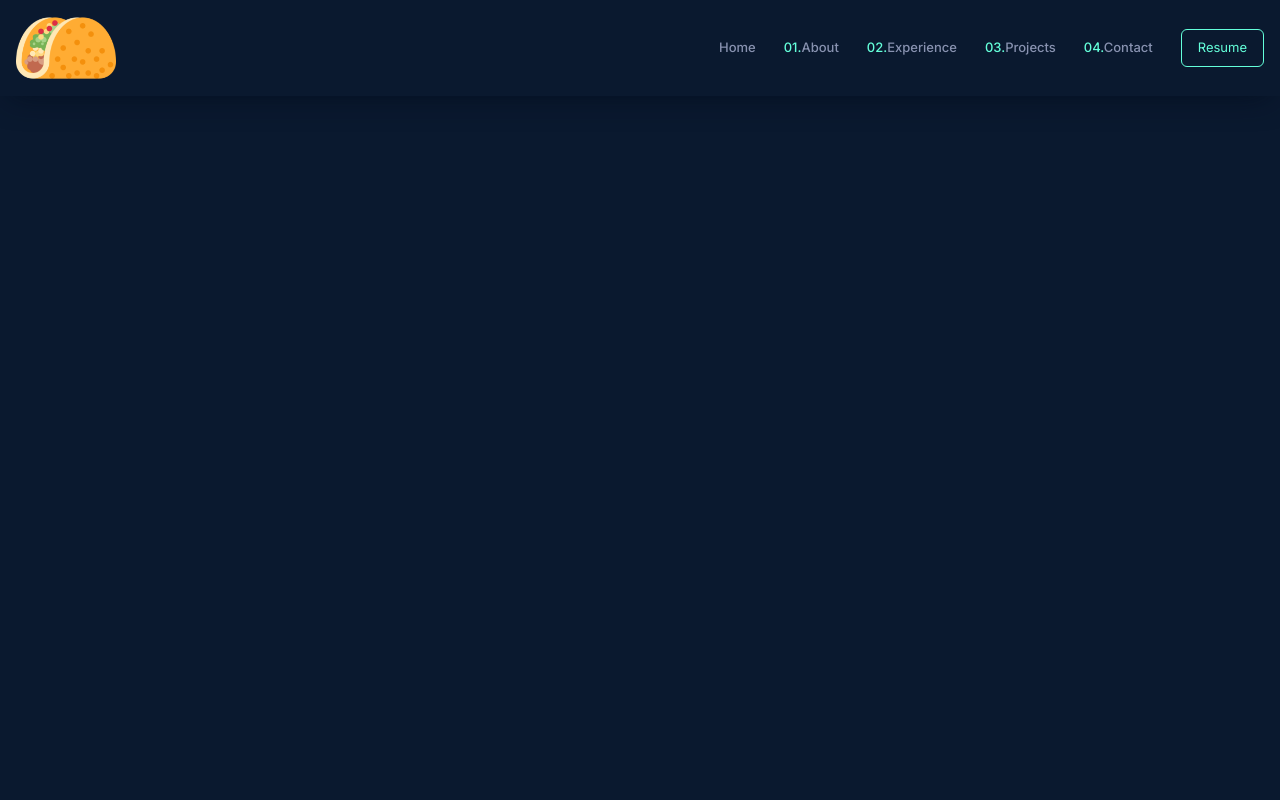
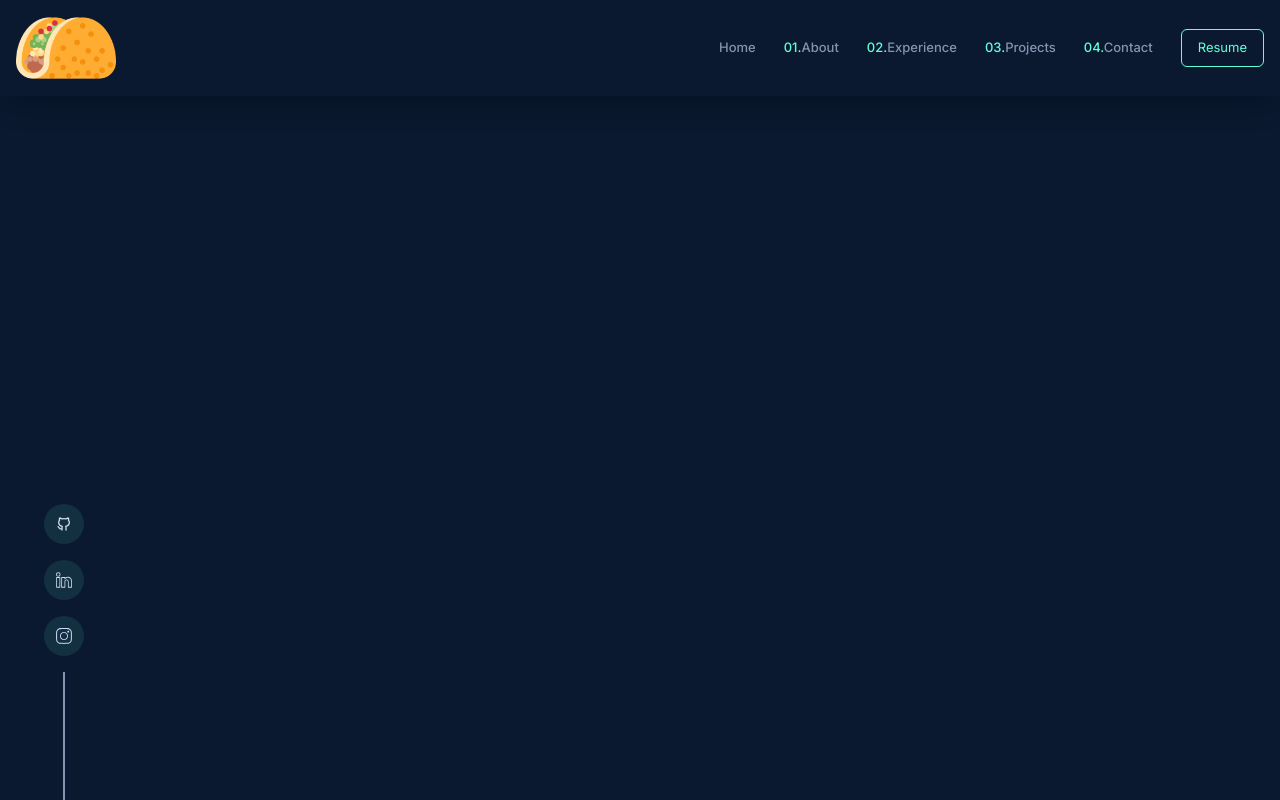
Before and after one commit to ProfMoriartey/my-portfo, a Next.js app: page / in a window 1280 px wide. Built offline with nearby package versions, Linux system fonts and the light colour scheme.

Commit message:
Add LeftSide

```diff
--- a/app/page.tsx
+++ b/app/page.tsx
@@ -1,9 +1,17 @@
+import LeftSide from "@/components/LeftSide";
 import Navbar from "@/components/Navbar";
 
 export default function Home() {
   return (
     <main className="w-full h-screen bg-bodyColor text-textLight overflow-x-hidden overflow-y-scroll font-bodyFont">
       <Navbar />
+      <div className="w-full h-[88vh] xl:flex items-center gap-20 justify-between">
+        <div className="hidden xl:inline-flex w-32 h-full fixed left-0 bottom-0">
+          <LeftSide />
+        </div>
+        <div></div>
+        <div></div>
+      </div>
     </main>
   );
 }
--- /dev/null
+++ b/components/LeftSide.tsx
@@ -0,0 +1,36 @@
+import React from "react";
+import { TbBrandGithub } from "react-icons/tb";
+import { SlSocialLinkedin, SlSocialInstagram } from "react-icons/sl";
+
+const LeftSide = () => {
+  return (
+    <div className="w-full h-full flex flex-col items-center justify-end gap-4 text-textLight">
+      <div className="flex flex-col gap-4">
+        <a href="https://github.com/ProfMoriartey" target="_blank">
+          <span className="w-10 h-10 bg-hoverColor rounded-full inline-flex items-center justify-center hover:text-textGreen cursor-pointer hover:-translate-y-2 transition-all duration-300">
+            <TbBrandGithub />
+          </span>
+        </a>
+        <a
+          href="https://www.linkedin.com/in/ahmed-alhusaini-75b1621a4"
+          target="_blank"
+        >
+          <span className="w-10 h-10 bg-hoverColor rounded-full inline-flex items-center justify-center hover:text-textGreen cursor-pointer hover:-translate-y-2 transition-all duration-300">
+            <SlSocialLinkedin />
+          </span>
+        </a>
+        <a
+          href="https://instagram.com/ahmedalhusaini_?igshid=OGQ5ZDc2ODk2ZA=="
+          target="_blank"
+        >
+          <span className="w-10 h-10 bg-hoverColor rounded-full inline-flex items-center justify-center hover:text-textGreen cursor-pointer hover:-translate-y-2 transition-all duration-300">
+            <SlSocialInstagram />
+          </span>
+        </a>
+      </div>
+      <div className="w-[2px] h-32 bg-textDark"></div>
+    </div>
+  );
+};
+
+export default LeftSide;
--- a/package.json
+++ b/package.json
@@ -18,6 +18,7 @@
     "next": "13.4.19",
     "react": "18.2.0",
     "react-dom": "18.2.0",
+    "react-icons": "^4.10.1",
     "typescript": "5.2.2"
   },
   "devDependencies": {
```
Also changed, not shown: 1 other file (tests, documents, lock files or other folders).
